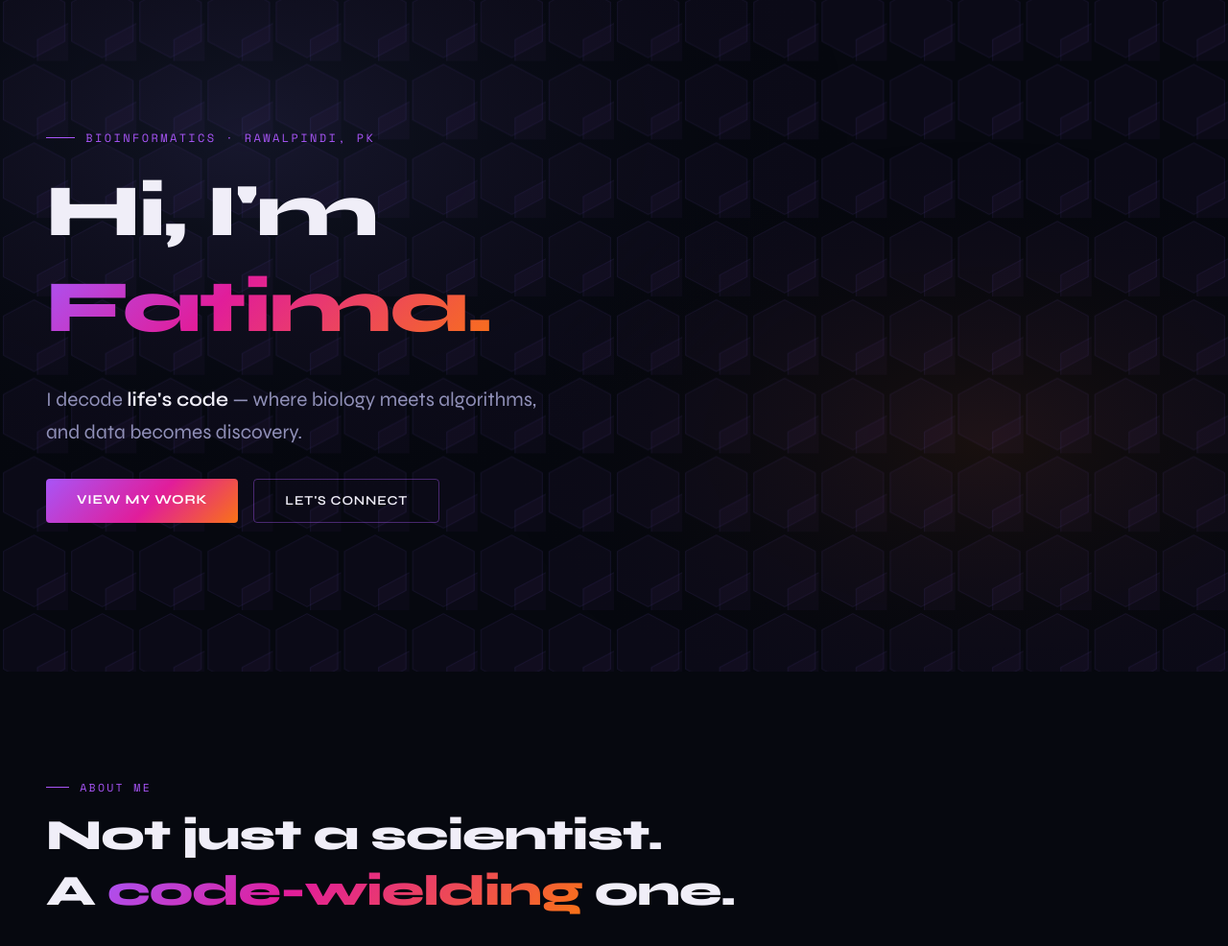
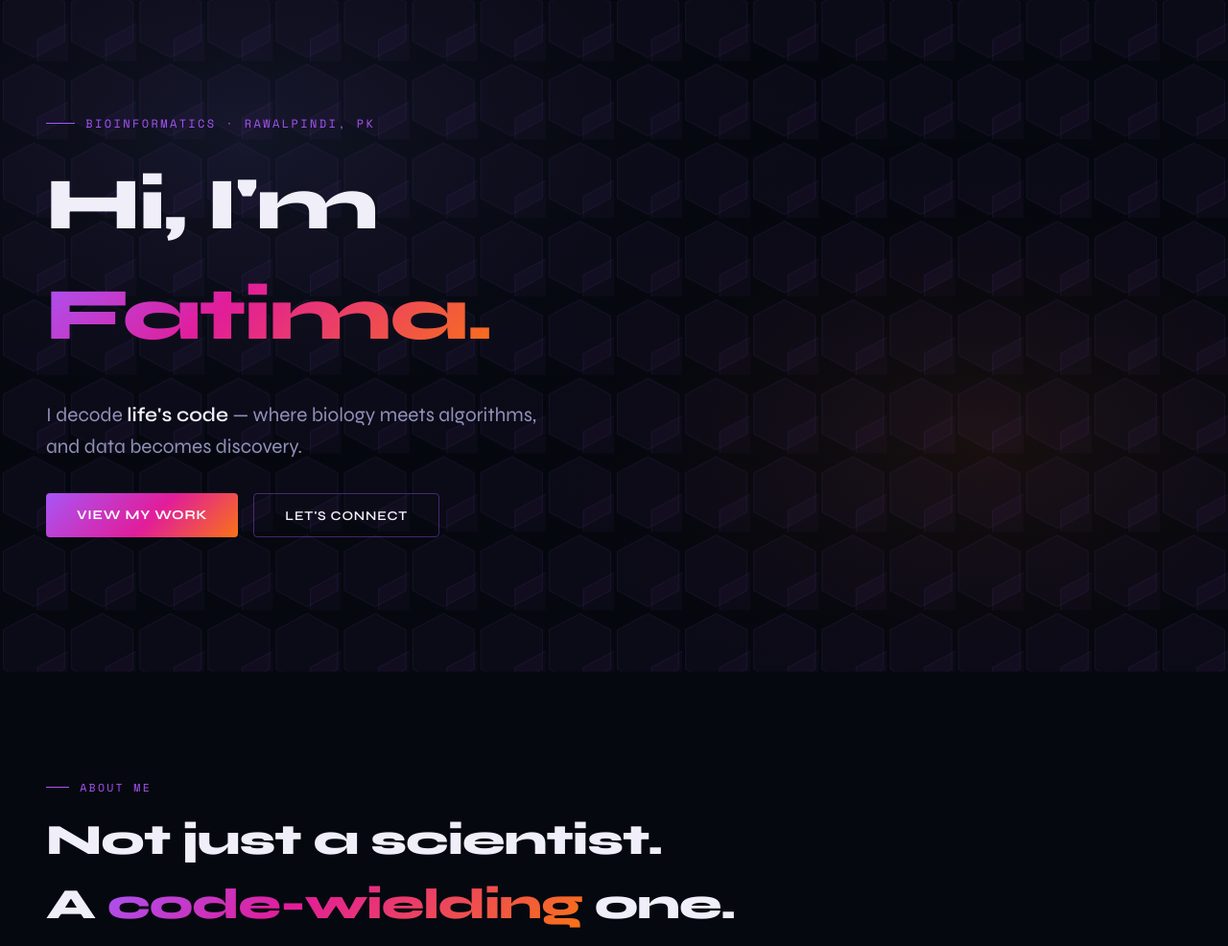
Before and after one commit to fatimasyed10/Portfolio, a plain HTML site: page index.html in a window 1280 px wide. Shown: the part 100-1086 px from the top of the page at 96% size. Drawn offline with nearby package versions, Linux system fonts and the light colour scheme.

Commit message:
update line height

```diff
--- a/index.html
+++ b/index.html
@@ -166,7 +166,7 @@
  .hero-name {
   font-size: clamp(3.5rem, 6vw, 5.5rem);
   font-weight: 800;
-  line-height: 1.3;
+  line-height: 1.5;
   letter-spacing: -0.02em;
   margin-bottom: 0.4rem;
   padding-bottom: 0.3em;
@@ -271,7 +271,7 @@
   font-weight: 800;
   letter-spacing: -0.02em;
   margin-bottom: 3rem;
-  line-height: 1.3;
+  line-height: 1.5;
   padding-bottom: 0.3em;
   overflow: visible;
 }
```
